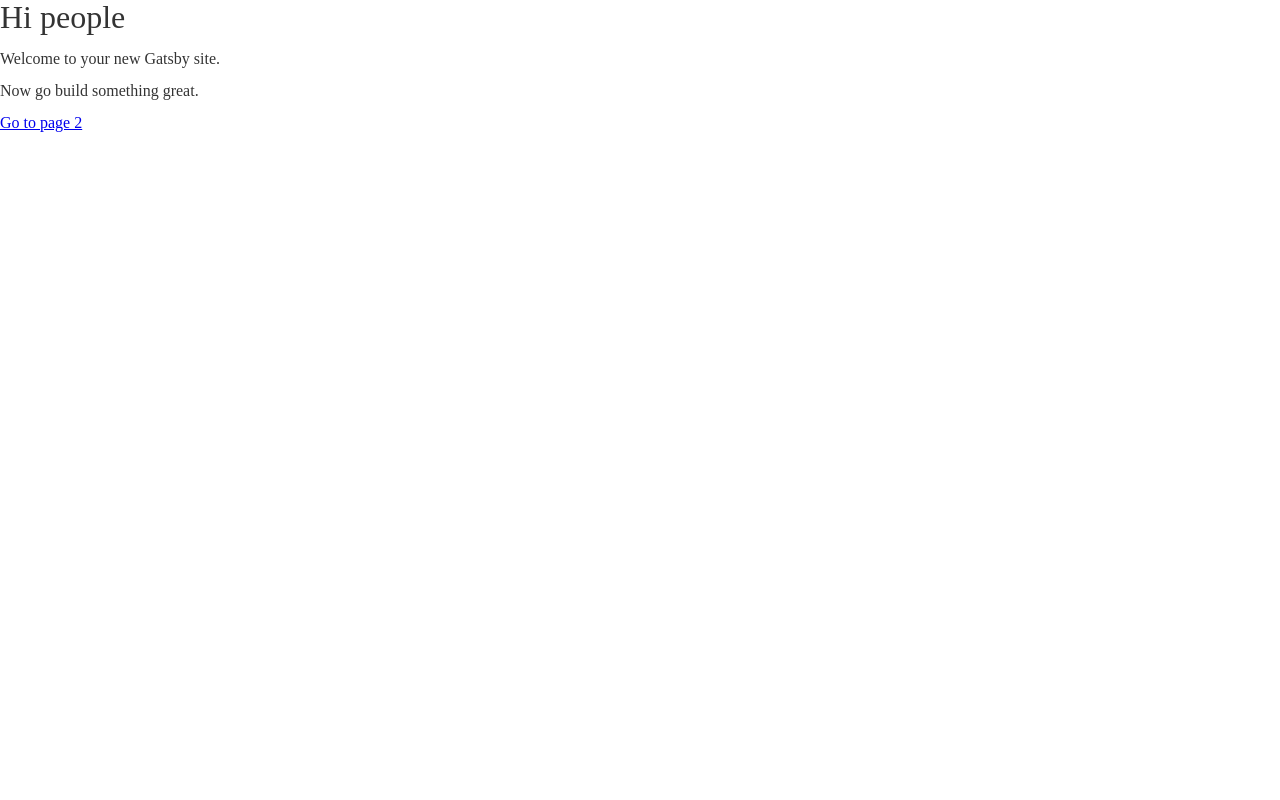
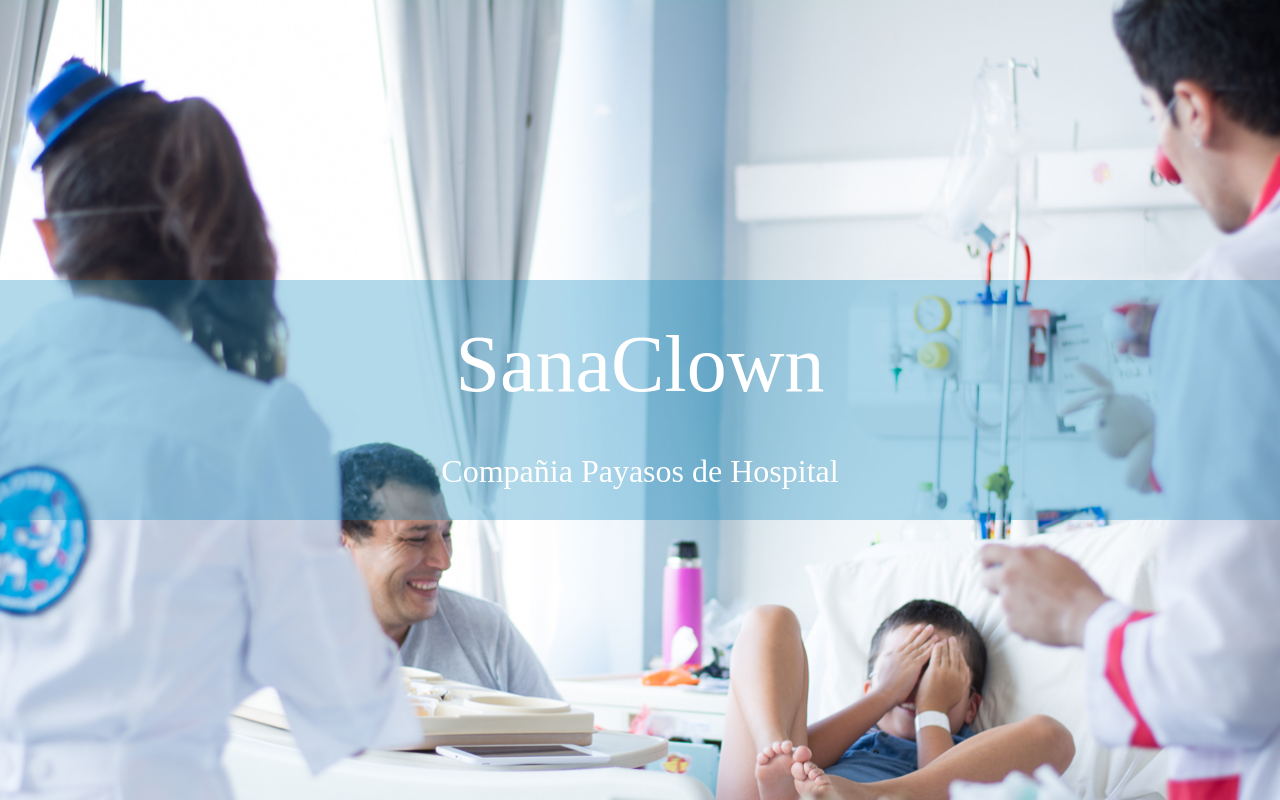
Before and after one commit to Eadancel/sanaclown, a Gatsby site: page / in a window 1280 px wide. Built offline with nearby package versions, Linux system fonts and the light colour scheme; Gatsby itself is replaced by a stand-in of ours; a web font is replaced by a local one.

Commit message:
-Adding GatsbyImages -FrontPage Index

```diff
--- a/gatsby-config.js
+++ b/gatsby-config.js
@@ -8,8 +8,18 @@ module.exports = {
                 pathToConfigModule: `src/utils/typography.js`,
               },
             },
+
+            {
+              resolve: `gatsby-source-filesystem`,
+              options: {
+                name: `img`,
+                path: `${__dirname}/src/res/`,
+              }
+            },
+            'gatsby-plugin-sharp',
+            'gatsby-transformer-sharp',
             'gatsby-plugin-react-helmet',
-            'gatsby-plugin-styled-components'
+            'gatsby-plugin-styled-components',
 ],
 
 };
--- a/package.json
+++ b/package.json
@@ -4,11 +4,15 @@
   "version": "1.0.0",
   "author": "Kyle Mathews <mathews.kyle@gmail.com>",
   "dependencies": {
-    "gatsby": "^1.9.223",
+    "gatsby": "^1.9.251",
+    "gatsby-image": "^1.0.46",
     "gatsby-link": "^1.6.38",
     "gatsby-plugin-react-helmet": "^2.0.6",
+    "gatsby-plugin-sharp": "^1.6.42",
     "gatsby-plugin-styled-components": "^2.0.9",
     "gatsby-plugin-typography": "^1.7.18",
+    "gatsby-source-filesystem": "^1.5.32",
+    "gatsby-transformer-sharp": "^1.6.22",
     "react-helmet": "^5.2.0",
     "styled-components": "^3.2.1"
   },
--- /dev/null
+++ b/src/components/FrontPage/index.js
@@ -0,0 +1,51 @@
+import React from 'react'
+import Img from "gatsby-image";
+import styled from "styled-components";
+
+const FPwrp = styled.div`
+    height:100vh
+`;
+const BannerWrp = styled.div`
+    height:100%
+    display:grid
+    grid-template-rows:1fr 2fr;
+    grid-gap:20px;
+    position:absolute;
+    top:0px;
+    width:100%;
+`;
+const Banner = styled.div `
+    grid-row :2;
+    text-align:center;
+    justify-content : center;
+    display:flex;
+    background: rgba(2,129,187,0.30);
+    height : 15em;
+    color:white;
+    flex-wrap:wrap;
+    & > h1 {
+        width:100%
+        font-size:5em;
+        margin-top:0.5em;
+    }
+    & > h2 {
+
+        font-size:2em;
+        margin-top:0.5em;
+    }
+`;
+const FrontPage = props => (
+    <FPwrp>
+        <Img
+            style={{height:`100vh` }}
+            sizes={props.FrontImage.sizes} />
+        <BannerWrp>
+            <Banner>
+                <h1>SanaClown</h1>
+                <h2>Compa&ntilde;ia Payasos de Hospital</h2>
+            </Banner>
+        </BannerWrp>
+    </FPwrp>
+);
+
+export default FrontPage
--- a/src/pages/index.js
+++ b/src/pages/index.js
@@ -1,13 +1,25 @@
 import React from 'react'
 import Link from 'gatsby-link'
+import FrontPage from '../components/FrontPage/';
 
-const IndexPage = () => (
-  <div>
-    <h1>Hi people</h1>
-    <p>Welcome to your new Gatsby site.</p>
-    <p>Now go build something great.</p>
-    <Link to="/page-2/">Go to page 2</Link>
-  </div>
-)
+class IndexPage extends React.Component {
+  render(){
+    return (
+      <div>
+        <FrontPage FrontImage={this.props.data.FrontImage} />
+      </div>
+    );
+  }
+}
 
-export default IndexPage
+export default IndexPage;
+
+export const pageQuery = graphql`
+  query GatsbyImageIndex {
+    FrontImage: imageSharp(id: { regex: "/bkg_index/" }) {
+        sizes(maxWidth: 1240 ) {
+          ...GatsbyImageSharpSizes
+        }
+      }
+    }
+`;
```
Also changed, not shown: src/components/ColourNav/index.js (+5 -3 lines), src/components/Header/index.js (+19 -10 lines), src/layouts/index.js (+20 -15 lines), src/res/bkg_index.png (added), src/res/logo.png (added), 1 other file.
